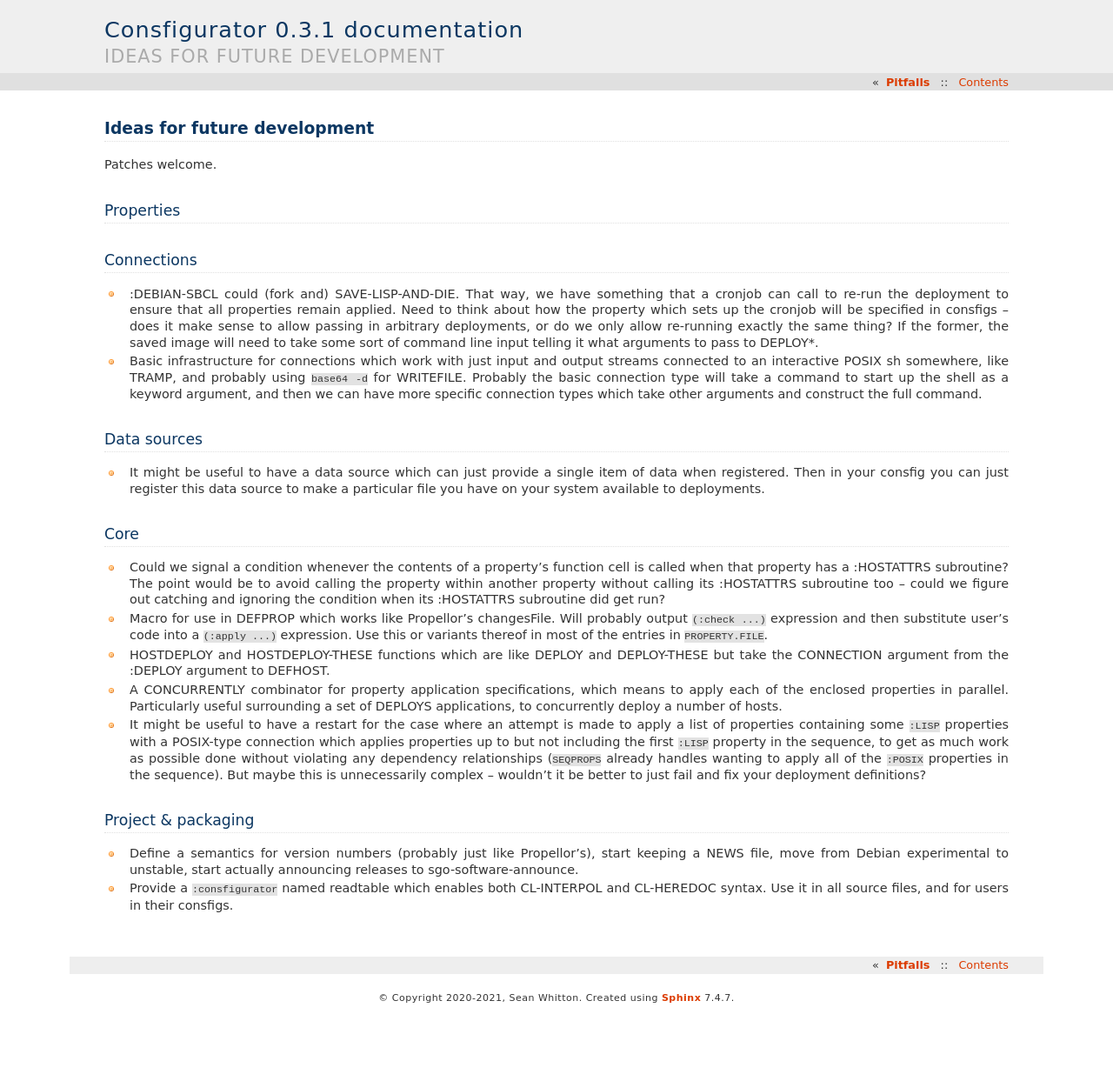
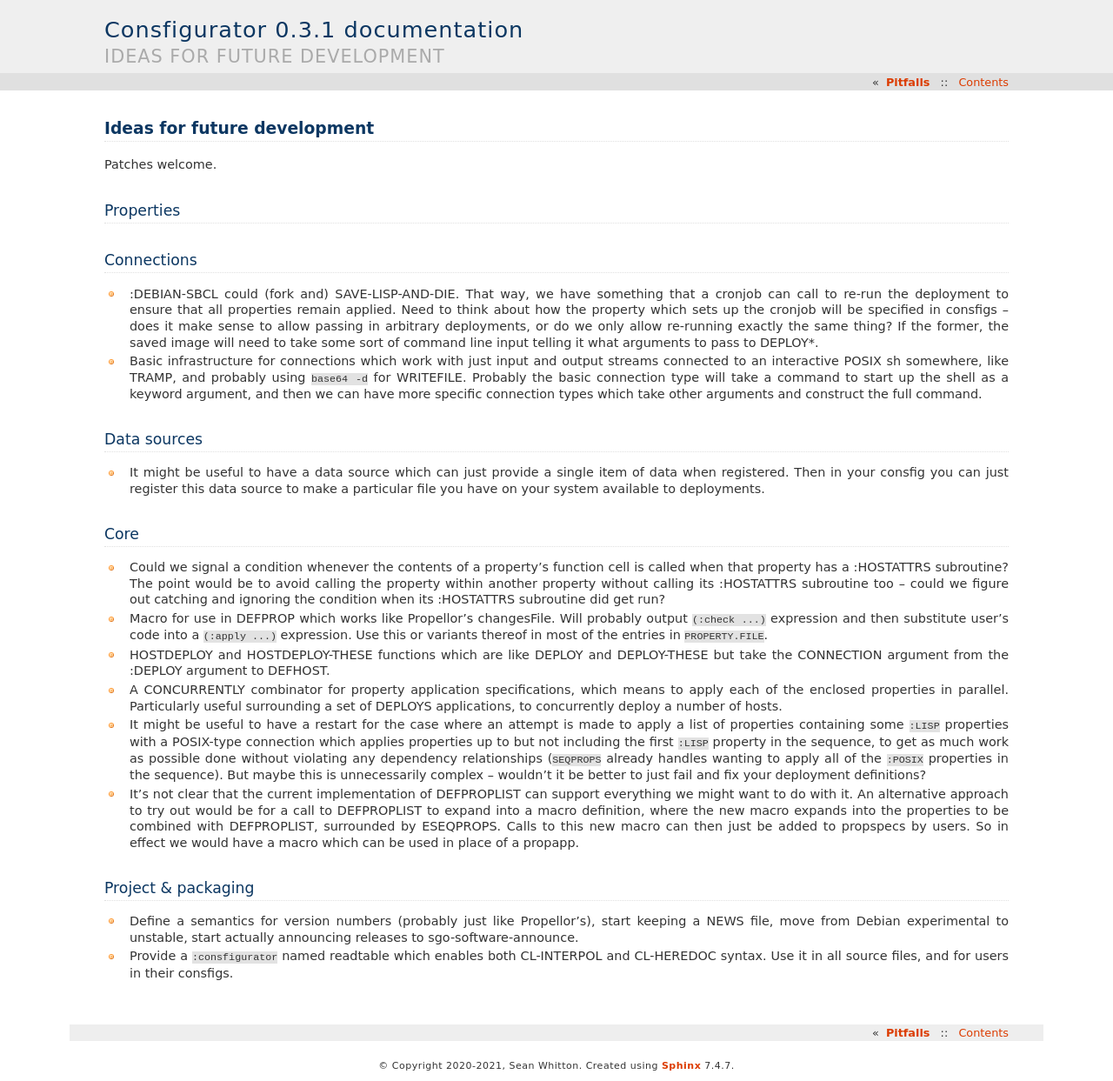
Before and after one commit to spwhitton/consfigurator, a Sphinx documentation site: the page built from doc/ideas.rst, in a window 1280 px wide. Shown: the whole page at 87% size. Built offline with Sphinx 7.4.7, drawn with Linux system fonts in a browser that asks for light colours; before the commit the page ends 1165 px from its top, so only the background shows below that.

Commit message:
idea about DEFPROPLIST
Signed-off-by: Sean Whitton <spwhitton@spwhitton.name>

```diff
--- a/doc/ideas.rst
+++ b/doc/ideas.rst
@@ -65,6 +65,14 @@ Core
   But maybe this is unnecessarily complex -- wouldn't it be better to just
   fail and fix your deployment definitions?
 
+- It's not clear that the current implementation of DEFPROPLIST can support
+  everything we might want to do with it.  An alternative approach to try out
+  would be for a call to DEFPROPLIST to expand into a macro definition, where
+  the new macro expands into the properties to be combined with DEFPROPLIST,
+  surrounded by ESEQPROPS.  Calls to this new macro can then just be added to
+  propspecs by users.  So in effect we would have a macro which can be used in
+  place of a propapp.
+
 Project & packaging
 -------------------
 
```
